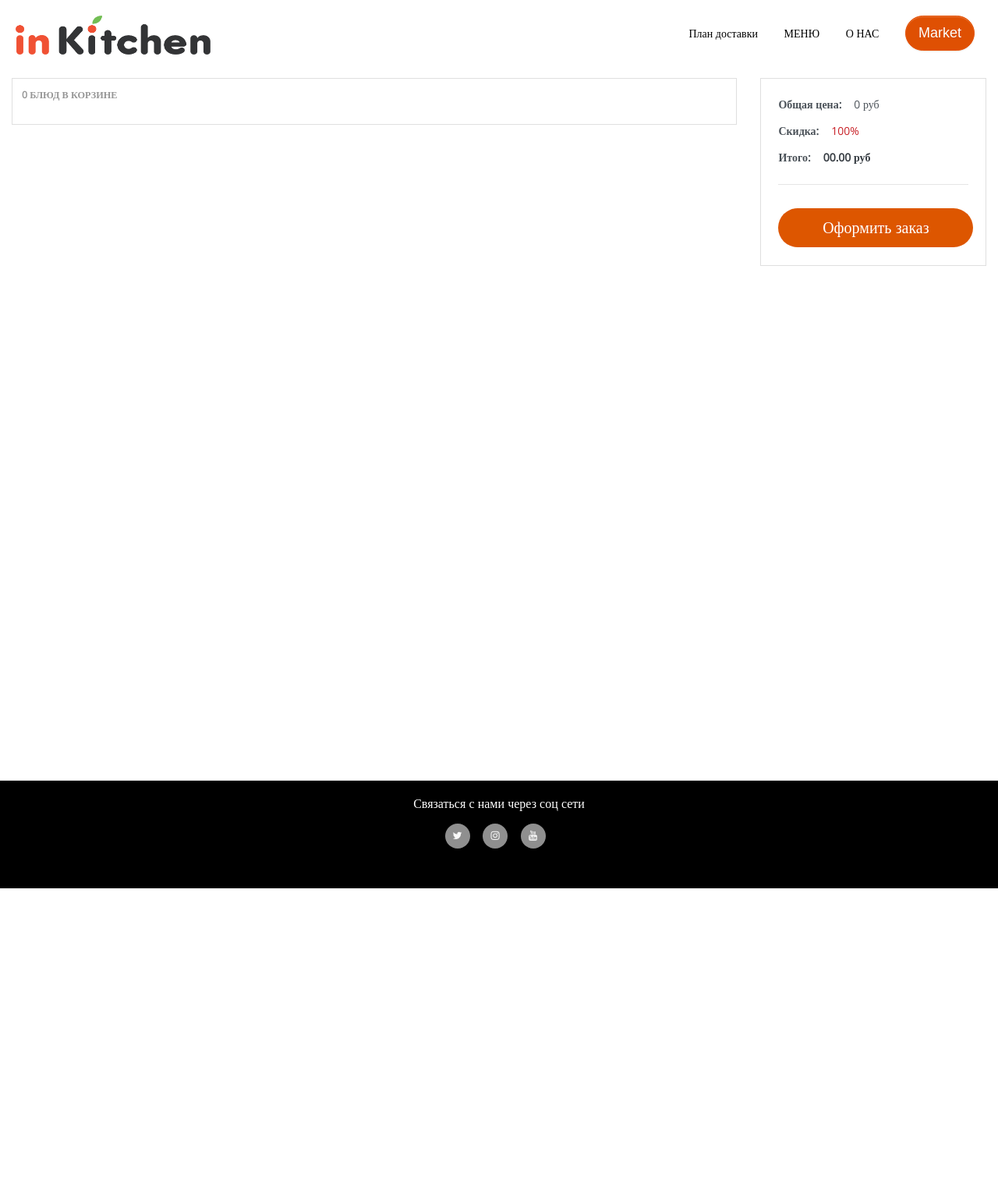
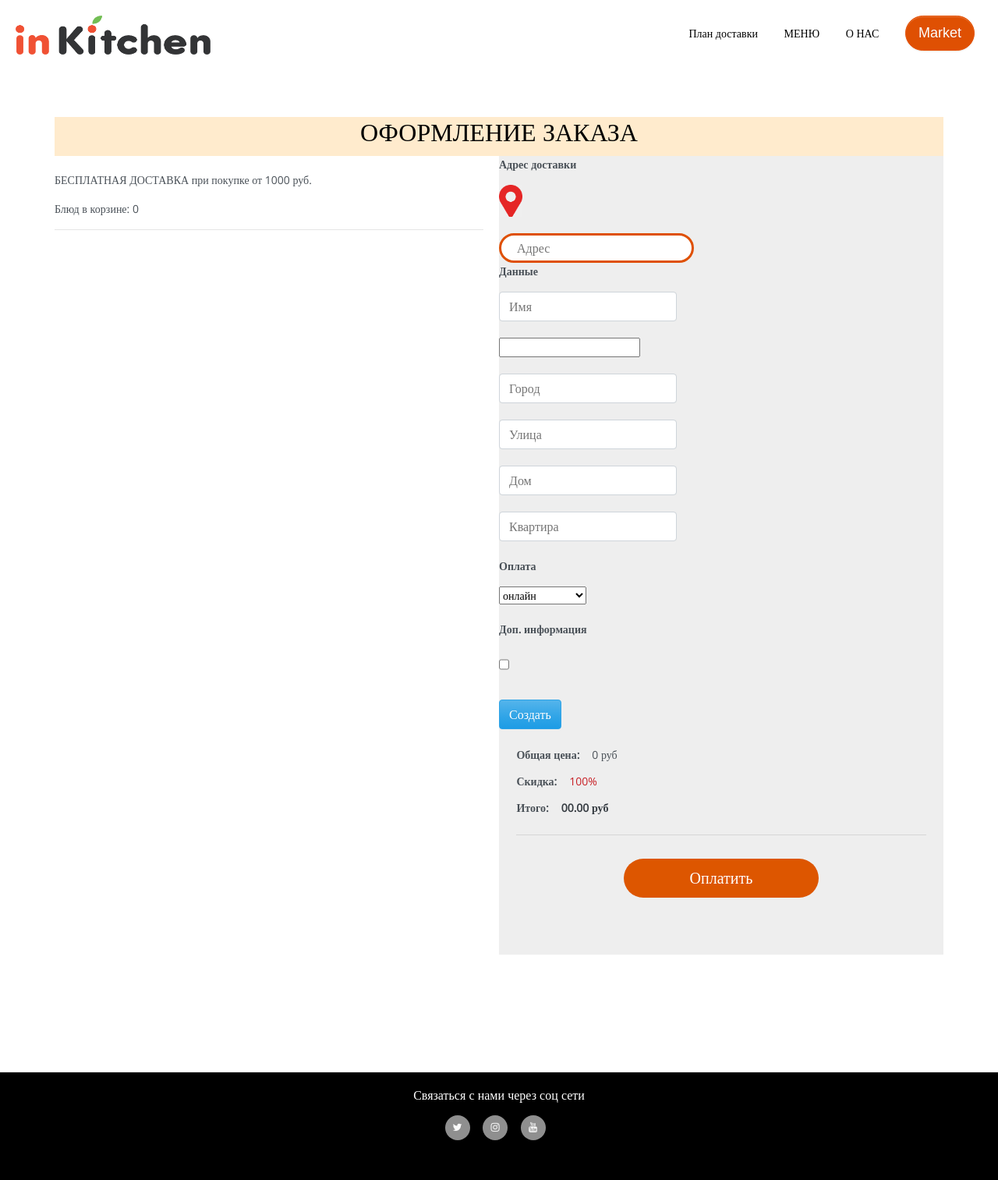
Before and after one commit to are-nic/inkitchen_app, a Django app: page /order/create in a window 1280 px wide. Shown: the whole page at 78% size. Before the commit the page ends 1139 px from the top, so only its background shows below. Run offline with Django 3.2, Linux system fonts and the light colour scheme; lists and menus that the app fills with data are empty; some libraries are stand-ins or nearby versions.

Commit message:
добалвена форма заказа

```diff
--- a/inkitchen/order/templates/order/order_create.html
+++ b/inkitchen/order/templates/order/order_create.html
@@ -2,48 +2,72 @@
 {% load static %}
 
 {% block content %}
-    <div class="container-fluid">
-	    <div class="row">
-	        <aside class="col-lg-9">
-	            <div class="card-cart">
-	                <div class="table-responsive">
-                        <table class="table table-borderless table-shopping-cart">
-                            <thead class="text-muted">
-                                <tr class="small text-uppercase">
-                                    <th scope="col" width="100">{{ request.session.cart|length }} блюд в корзине</th>
-                                </tr>
-                            </thead>
-                            <tbody>
+	<div class="order_container">
+		<!--Шапка-->
+		<header id="order_header">
+			<h2 class="title-main-page">ОФОРМЛЕНИЕ ЗАКАЗА</h2>
+		</header>
+
+		<!--Блок с Рецептами заказа-->
+		<div id="order_recipes">
+			<p>БЕСПЛАТНАЯ ДОСТАВКА при покупке от 1000 руб.</p>
+			<p>Блюд в корзине: {{ request.session.cart|length }}</p>
+			<hr>
 			{% for item in cart_items %}
-                                    <tr>
-                                        <td>
-                                            <div class="price-wrap">
-                                                <var class="price">{{ item.recipe }}</var>
+			<div class="cart-item">
+				<figure class="itemside align-items-center">
+					<div class="aside">
+						<a href="{% url 'recipe_details' item.recipe.slug %}">
+							<img src="{{ item.recipe.image.url }}" class="img-sm">
+						</a>
 					</div>
-                                        </td>
-                                    </tr>
+					<figcaption class="info">
+						<a href="{% url 'recipe_details' item.recipe.slug %}" class="title text-dark" data-abc="true">
+							{{ item.recipe.title }}
+						</a>
+						<p>{{ item.recipe.price }} р.</p>
+						<p>Кол-во порций: {{ item.q_portion }}</p>
+					</figcaption>
+				</figure>
+				<!--Кнопка удаления рецепта-->
+				<!--<form action="{% url 'remove_from_cart' item.id %}">
+					<button type="submit" class="btn btn-sm">x</button>
+				</form>-->
+			</div>
+			<hr>
 			{% endfor %}
-	                        </tbody>
-	                    </table>
 		</div>
+
+		<!--Блок с данными заказа-->
+		<div id="order_data">
+			<p><strong>Адрес доставки</strong></p>
+			<div class="geolocation">
+				<button id="find-me"></button><br/>
+				<p id="status"></p>
+				<p id="map-link"></p>
+				<script type="text/javascript" src="{% static 'main/js/geolocation.js' %}"></script>
 			</div>
-	        </aside>
-	        <aside class="col-lg-3">
-	            <!--<div class="card-cart mb-3">
-	                <div class="card-body-cart">
-	                    <form>
-	                        <div class="form-group"> <label>Есть Купон?</label>
-	                            <div class="input-group">
-                                    <input type="text" class="form-control coupon" name="" placeholder="Код купона">
-                                    <span class="input-group-append">
-                                        <button class="btn btn-primary btn-apply coupon">Применить</button>
-                                    </span>
-                                </div>
-	                        </div>
+			<form method="post" enctype="multipart/form-data" class="form_order_create">
+				{% csrf_token %}
+
+				{{ form.address }}
+				<p><strong>Данные</strong></p>
+				{{ form.name }}<br><br>
+				{{ form.phone_number }}<br><br>
+				{{ form.city }}<br><br>
+				{{ form.street }}<br><br>
+				{{ form.building }}<br><br>
+				{{ form.apartment }}<br><br>
+
+				<p><strong>Оплата</strong></p>
+				{{ form.pay_method }}<br><br>
+
+				<p><strong>Доп. информация</strong></p>
+				{{ form.at_door }}<br><br>
+
+				<button type="submit" class="btn btn-primary">Создать</button>
 			</form>
-	                </div>
-	            </div>-->
-	            <div class="card-cart">
+
 			<div class="card-body-cart">
 				<dl class="dlist-align">
 					<dt>Общая цена:</dt>
@@ -57,10 +81,8 @@
 					<dt>Итого:</dt>
 					<dd class="text-right text-dark b ml-3"><strong>00.00 руб</strong></dd>
 				</dl>
-	                    <hr> <a href="{% url 'order_create' %}" class="button-recipe-create" data-abc="true"> Оформить заказ </a>
+				<hr> <a href="{% url 'order_create' %}" class="button-recipe-create" data-abc="true"> Оплатить </a>
 			</div>
-	            </div>
-	        </aside>
 		</div>
 	</div>
 {% endblock %}
```
Lines whose indentation alone changed are shown as unchanged.
